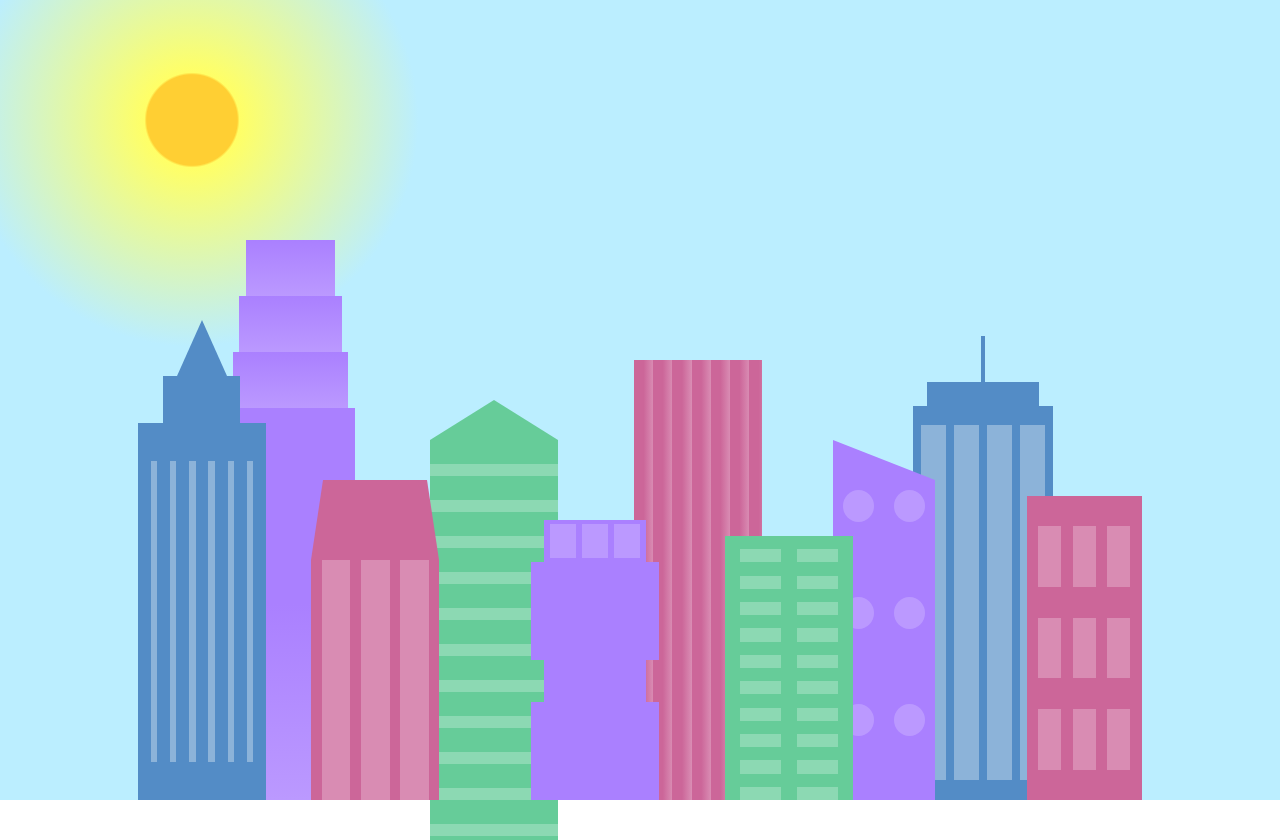
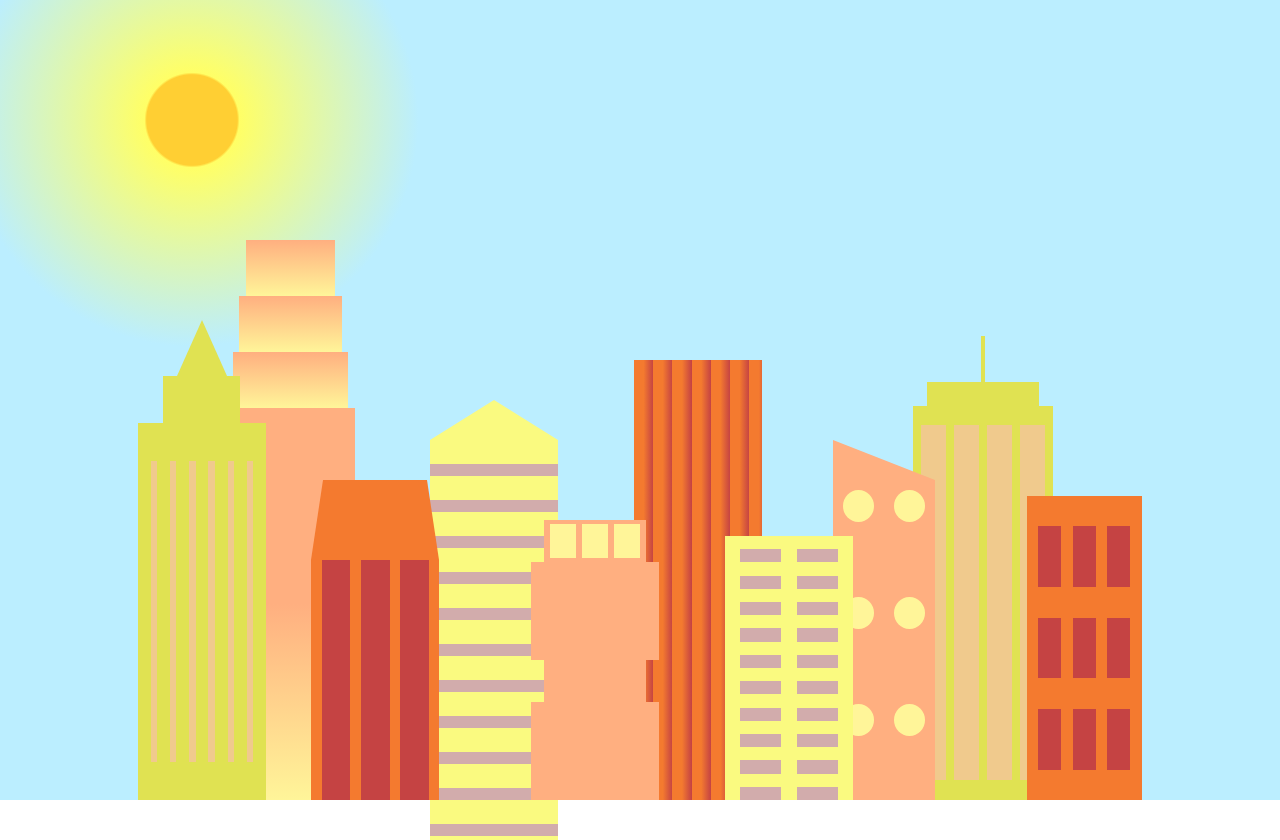
Before and after one commit to jenqm/skyline, a plain HTML site: page index.html in a window 1280 px wide. Drawn offline with Linux system fonts and the light colour scheme.

Commit message:
changed day colors

```diff
--- a/styles.css
+++ b/styles.css
@@ -1,12 +1,12 @@
 :root {
-    --building-color1: #aa80ff;
-    --building-color2: #66cc99;
-    --building-color3: #cc6699;
-    --building-color4: #538cc6;
-    --window-color1: #bb99ff;
-    --window-color2: #8cd9b3;
-    --window-color3: #d98cb3;
-    --window-color4: #8cb3d9;
+    --building-color1: #ffaf80;
+    --building-color2: #fafa80;
+    --building-color3: #f47a2f;
+    --building-color4: #e0e252;
+    --window-color1: #fff599;
+    --window-color2: #d2acac;
+    --window-color3: #c54343;
+    --window-color4: #f0ca8d;
   }
 
   * {
```
